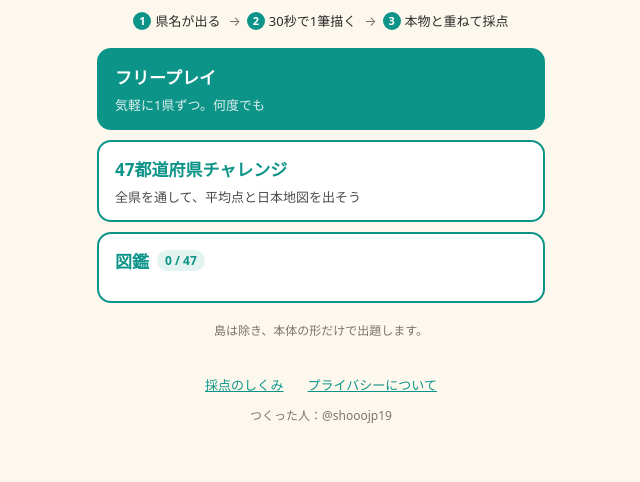
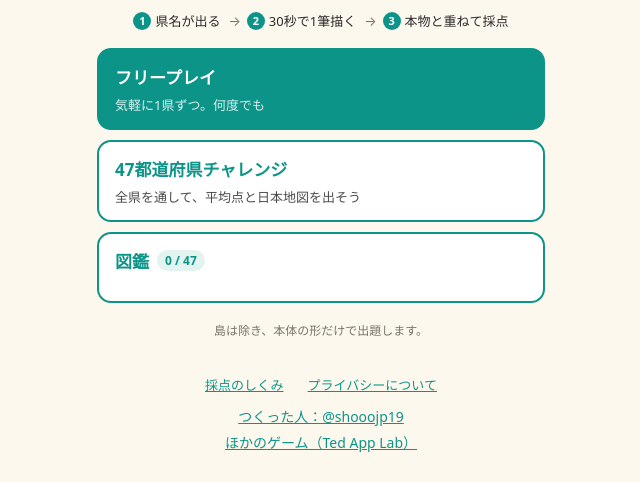
Before and after one commit to calcj0-dev/Sketch-Japan-47, a website built with Vite: page index.html in a window 1280 px wide. Shown: the part 446-928 px from the top of the page, without its empty margins (319-959 px from the left). Before the commit the page ends 898 px from the top, so only its background shows below. Built offline with nearby package versions, Linux system fonts and the light colour scheme; some packages are replaced by stand-ins of ours.

Commit message:
fix: Ted App Lab のリンク先を正しいURLにし、タイトルにつくった人・Ted App Lab のリンクを置く
Co-Authored-By: Claude Opus 5.5 <noreply@anthropic.com>

```diff
--- a/src/data/config.json
+++ b/src/data/config.json
@@ -41,7 +41,7 @@
   "hashtag": "都道府県お絵かき採点",
   "storageKey": "baka077.v1",
   "links": {
-    "portal": "https://ted-app-lab.vercel.app/?utm_source=bakage&utm_medium=game&utm_campaign=baka077",
+    "portal": "https://app-lab-rust.vercel.app/?utm_source=bakage&utm_medium=game&utm_campaign=baka077",
     "follow": "https://x.com/shooojp19"
   }
 }
--- a/src/style.css
+++ b/src/style.css
@@ -274,3 +274,4 @@ a.btn { text-decoration: none; display: block; text-align: center; }
 .mode-desc { font-size: 13px; opacity: 0.85; }
 .zukan-bar { display: block; height: 8px; border-radius: 4px; background: var(--border); overflow: hidden; }
 .zukan-bar-fill { display: block; height: 100%; background: var(--accent); }
+.footer-link { margin: 6px 0; font-size: 13px; }
--- a/src/ui/parts.ts
+++ b/src/ui/parts.ts
@@ -86,7 +86,9 @@ export function footerNotes(withMenu: boolean): HTMLElement {
         button(t('common.basisLink'), openBasis, 'text-btn'),
         button(t('common.privacyLink'), openPrivacy, 'text-btn'),
       ]),
-      el('p', { class: 'note', text: t('app.credit') }),
+      // つくった人（X へのリンク）と、その下に Ted App Lab
+      el('p', { class: 'footer-link' }, [link(t('app.credit'), config.links.follow)]),
+      el('p', { class: 'footer-link' }, [link(t('links.portal'), config.links.portal)]),
     );
   }
   return el('footer', { class: 'footer' }, children);
```
